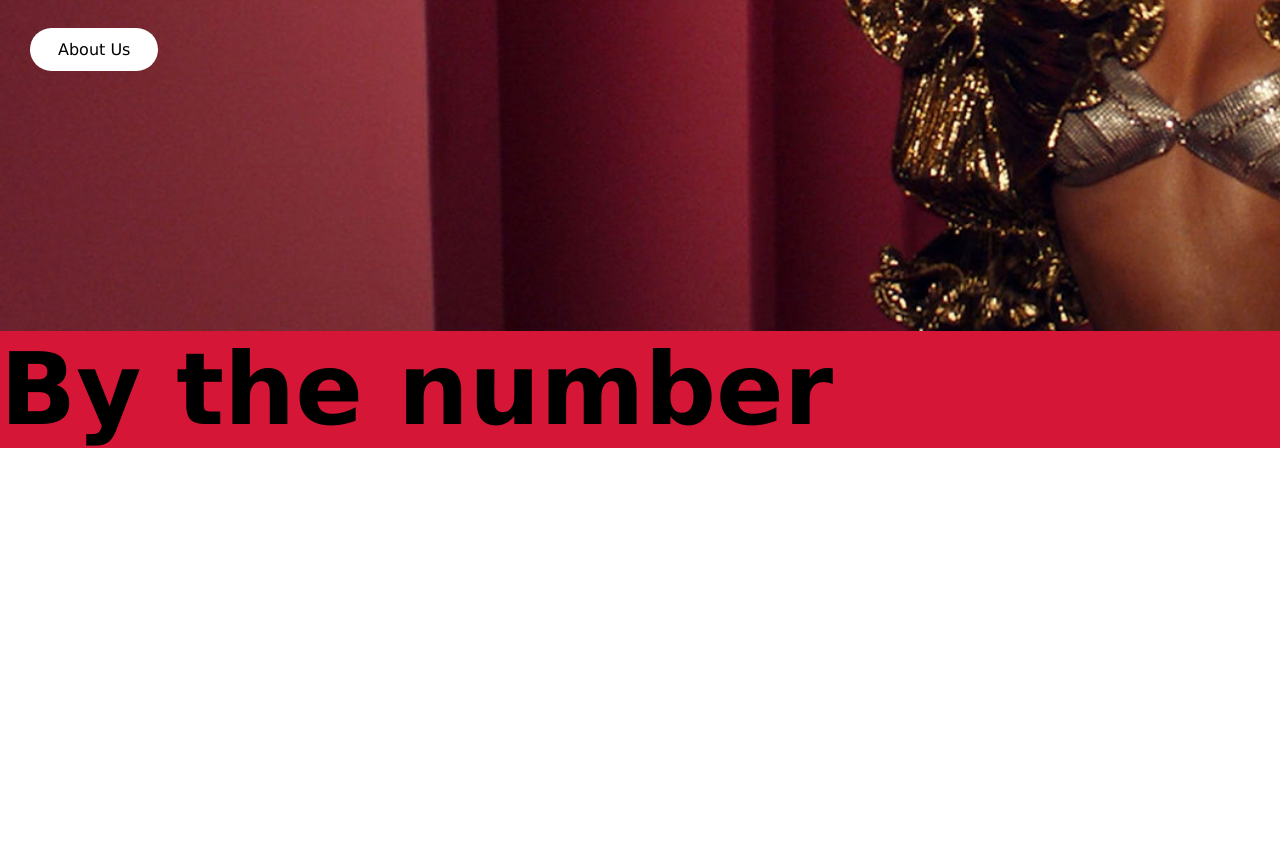
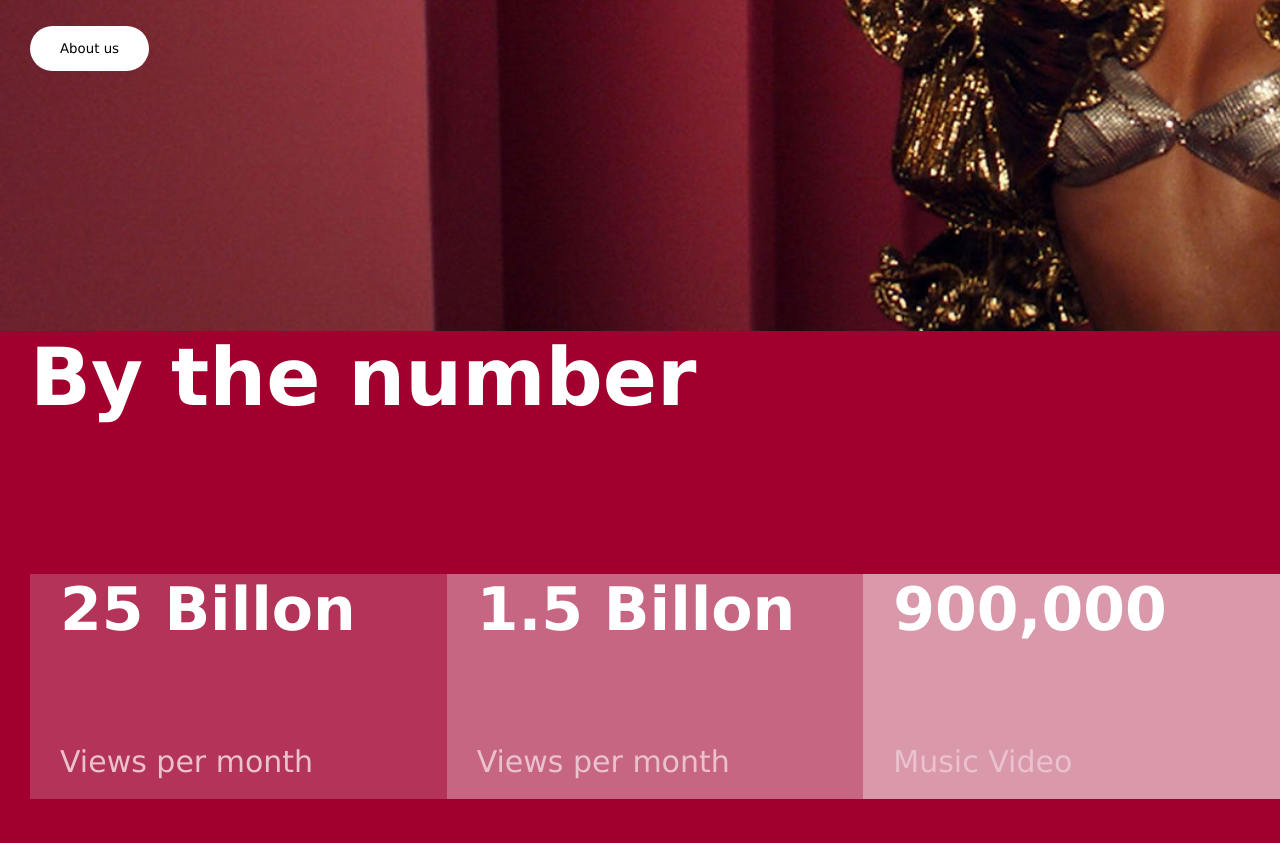
Before and after one commit to oluwaseunadeyemi/vevo, a plain HTML site: page index.html in a window 1280 px wide. Shown: the part 709-1552 px from the top of the page. Before the commit the page ends 1157 px from the top, so only its background shows below. Drawn offline with Linux system fonts and the light colour scheme.

Commit message:
add another container and image to the website

```diff
--- a/CSS/styles.css
+++ b/CSS/styles.css
@@ -50,27 +50,99 @@ li{
 
 }
 
-.button{
+.btn{
     color: black;
-    text-decoration: none;
-    padding: 12px 28px;
-    line-height: 8;
-    border-radius: 100px;
+    padding: 15px 30px;
+    border-radius: 30px;
     background-color: white;
-    margin: 30px;
+    margin-left: 30px;
     transition-duration: 3ms;
+    border: none;
+    margin-top: 40px;
 
 }
 
-.button:hover{
+.btn:hover{
     background-color: black;
     color: white;
 }
 
-.header2{
-    background-color: rgb(214, 22, 54);
+.showcase{
+    padding-left: 30px;
+    background-color: rgb(161,0,46);
+    height: 74vh;
+}
 
+.showcase h2{
+    font-size: 80px;
+    color: white;
+    margin-bottom: 150px;
 }
-.h1{
-    font-size: 100px;
+
+.card1{
+    background-color: #b43358;
+    padding-left: 30px;
+    padding-bottom: 20px;
+    width: 450px;
 }
+
+.card1 h3{
+    font-size: 60px;
+    padding-bottom: 100px;
+    color: white;
+}
+.card1 p{
+    font-size: 30px;
+    color: #e9c2cd;
+}
+
+.card2{
+    background-color: #c76682;
+    padding-left: 30px;
+    padding-bottom: 20px;
+    width: 450px;
+}
+.card2 h3{
+    font-size: 60px;
+    padding-bottom: 100px;
+    color: white;
+}
+
+.card2 p{
+    font-size: 30px;
+    color: #e9c2cd;
+}
+
+.card3{
+    background-color: #d999ab;
+    padding-left: 30px;
+    padding-bottom: 20px;
+    width: 450px;
+}
+
+.card3 h3{
+    font-size: 60px;
+    padding-bottom: 100px;
+    color: white;
+}
+.card3 p{
+    font-size: 30px;
+    color: #e9c2cd;
+}
+
+.flex{
+    display: flex;
+    align-items: center;
+}
+
+.artists{
+    background-color: rgb(121,128,148);
+    display: flex;
+    justify-content: center;
+    align-items: center;
+    margin-left: auto;
+}
+.artists img{
+    display: block;
+    margin-left: auto;
+}
--- a/index.html
+++ b/index.html
@@ -1,11 +1,13 @@
 <!DOCTYPE html>
 <html lang="en">
+
 <head>
     <meta charset="UTF-8">
     <meta name="viewport" content="width=device-width, initial-scale=1.0">
     <link rel="stylesheet" href="CSS/styles.css">
     <title>vevo</title>
 </head>
+
 <body>
     <div class="bg">
         <div class="header">
@@ -22,22 +24,51 @@
                     <li>Newsroom</li>
                 </ul>
             </div>
-
         </div>
         <div>
             <h1 class="title">The World's<br>Leading <br>Music Video <br>Network</h1>
         </div>
         <div>
-            <a href="dfghjk" class="button">About Us</a>
+            <button class="btn">About us</button>
         </div>
     </div>
-    <div class="header2">
-       <div>
-        <h1 class="h1">By the number</h1>
-       </div>
 
+    <div class="showcase">
+        <div>
+            <h2>By the number</h2>
+        </div>
+        <div class="flex">
+            <div class="card1">
+                <h3>25 Billon</h3>
+                <p>Views per month</p>
+            </div>
 
+            <div class="card2">
+                <h3>1.5 Billon</h3>
+                <p>Views per month</p>
+            </div>
+
+            <div class="card3">
+                <h3>900,000</h3>
+                <p>Music Video</p>
+            </div>
+        </div>
+    </div>
+
+    <div class="artists">
+        <div>
+            <img src="Ice-Spice.jpg" alt="">
+        </div>
+        <div>
+            <h2>Vevo For Artists</h2>
+        </div>
+        <div>
+            <p>With more than 750,000 videos from artists of all levels and genres, Vevo maintains the largest
+                network of music channels on YouTube, as well as global distribution through a growing number of
+                partners.</p>
+        </div>
     </div>
 
 </body>
+
 </html>
```
Also changed, not shown: Ice-Spice.jpg (added).
